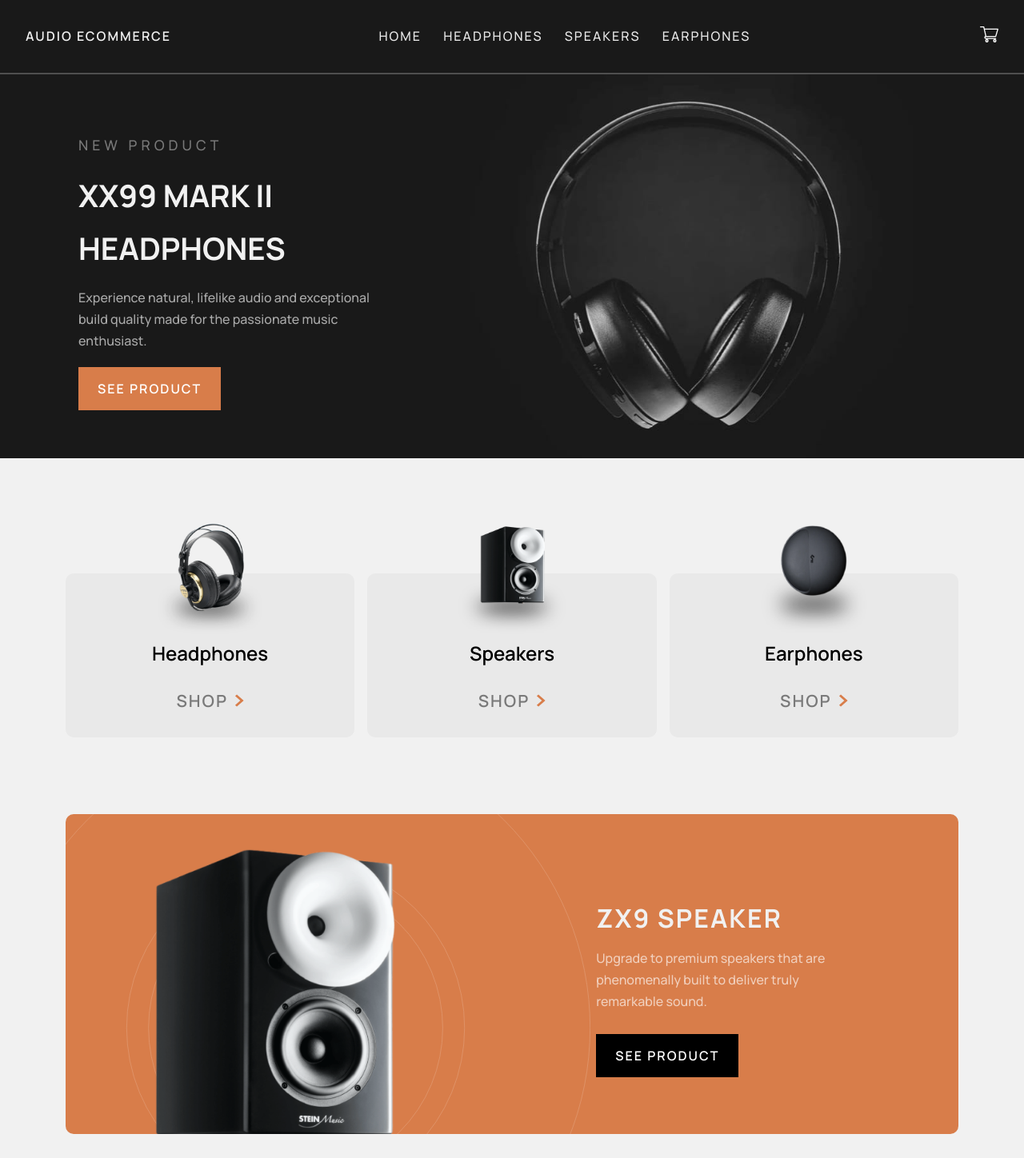
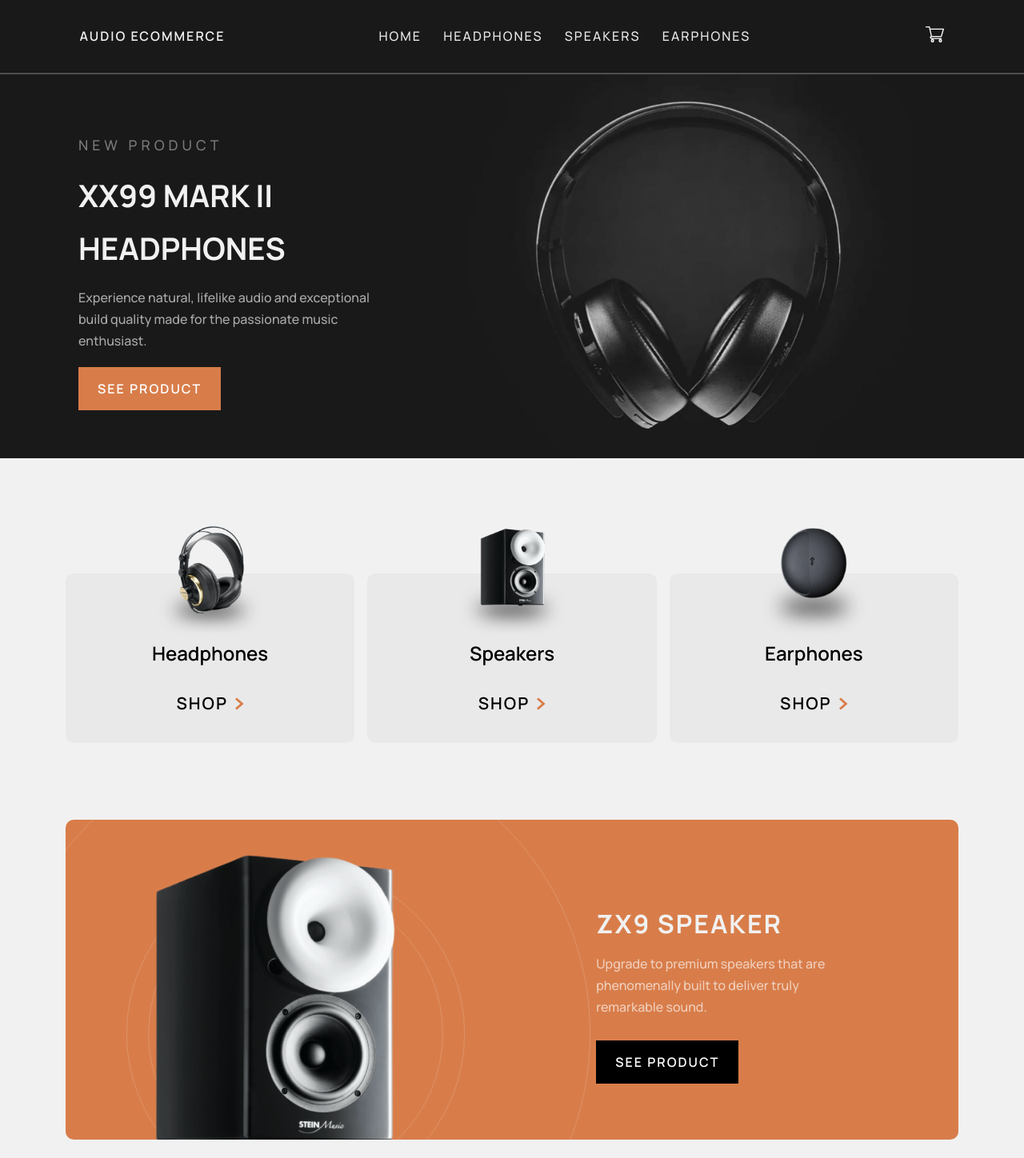
Before and after one commit to Dmitriy24S/audio-ecommerce-app, a Next.js app: page / in a window 1280 px wide. Shown: the top 1448 px of the page at 80% size. Built offline with nearby package versions, Linux system fonts and the light colour scheme.

Commit message:
style: adj. home page spacings, refactor links
* adjust spacings, sections max width
* About section img size
* make whole Categoies card a link
* switch footer social links img to svg for hover color

```diff
--- a/src/components/Footer/Footer.module.css
+++ b/src/components/Footer/Footer.module.css
@@ -1,5 +1,5 @@
 .footer {
-  background-color: var(--blackDark);
+  background-color: var(--blackMedium);
   color: var(--grayLight);
   padding: 2rem;
   display: flex;
@@ -11,14 +11,17 @@
 }
 
 .content {
-  max-width: 1180px;
+  /* max-width: 1180px; */
+  /* max-width: 1081px; */
+  max-width: 1128px;
   margin: 0 auto;
+  width: 100%;
 }
-@media (min-width: 650px) {
+/* @media (min-width: 650px) {
   .content {
     width: 86%;
   }
-}
+} */
 
 @media (min-width: 950px) {
   .TopContainer {
@@ -116,6 +119,7 @@
 
 .socials {
   display: flex;
+  align-items: center;
   margin-top: 2rem;
   gap: 1.2rem;
 }
@@ -127,4 +131,5 @@
 .socials a:hover,
 .socials a:focus-visible {
   fill: var(--brownMedium);
+  color: var(--brownMedium);
 }
--- a/src/components/Footer/Footer.tsx
+++ b/src/components/Footer/Footer.tsx
@@ -45,33 +45,42 @@
           <p className={styles.copyright}>Copyright 2021. All Rights Reserved</p>
           <ul className={styles.socials}>
             <li>
-              <Link href='/' className={styles.link}>
-                <Image
-                  src='/assets/shared/desktop/icon-facebook.svg'
-                  alt='facebook'
-                  width={25}
-                  height={25}
-                />
+              <Link href='/' className={styles.link} aria-label='Facebook'>
+                <svg width='24' height='24' xmlns='http://www.w3.org/2000/svg'>
+                  <path
+                    d='M22.675 0H1.325C.593 0 0 .593 0 1.325v21.351C0 23.407.593 24 1.325 24H12.82v-9.294H9.692v-3.622h3.128V8.413c0-3.1 1.893-4.788 4.659-4.788 1.325 0 2.463.099 2.795.143v3.24l-1.918.001c-1.504 0-1.795.715-1.795 1.763v2.313h3.587l-.467 3.622h-3.12V24h6.116c.73 0 1.323-.593 1.323-1.325V1.325C24 .593 23.407 0 22.675 0z'
+                    fill='currentColor'
+                    fill-rule='nonzero'
+                  />
+                </svg>
               </Link>
             </li>
             <li>
-              <Link href='/' className={styles.link}>
-                <Image
+              <Link href='/' className={styles.link} aria-label='Twitter'>
+                {/* <Image
                   src='/assets/shared/desktop/icon-twitter.svg'
                   alt='twitter'
                   width={25}
                   height={25}
-                />
+                /> */}
+                <svg width='24' height='20' xmlns='http://www.w3.org/2000/svg'>
+                  <path
+                    d='M24 2.557a9.83 9.83 0 01-2.828.775A4.932 4.932 0 0023.337.608a9.864 9.864 0 01-3.127 1.195A4.916 4.916 0 0016.616.248c-3.179 0-5.515 2.966-4.797 6.045A13.978 13.978 0 011.671 1.149a4.93 4.93 0 001.523 6.574 4.903 4.903 0 01-2.229-.616c-.054 2.281 1.581 4.415 3.949 4.89a4.935 4.935 0 01-2.224.084 4.928 4.928 0 004.6 3.419A9.9 9.9 0 010 17.54a13.94 13.94 0 007.548 2.212c9.142 0 14.307-7.721 13.995-14.646A10.025 10.025 0 0024 2.557z'
+                    fill='currentColor'
+                    fill-rule='nonzero'
+                  />
+                </svg>
               </Link>
             </li>
             <li>
-              <Link href='/' className={styles.link}>
-                <Image
-                  src='/assets/shared/desktop/icon-instagram.svg'
-                  alt='instagram'
-                  width={25}
-                  height={25}
-                />
+              <Link href='/' className={styles.link} aria-label='Instagram'>
+                <svg width='24' height='24' xmlns='http://www.w3.org/2000/svg'>
+                  <path
+                    d='M12 2.163c3.204 0 3.584.012 4.85.07 3.252.148 4.771 1.691 4.919 4.919.058 1.265.069 1.645.069 4.849 0 3.205-.012 3.584-.069 4.849-.149 3.225-1.664 4.771-4.919 4.919-1.266.058-1.644.07-4.85.07-3.204 0-3.584-.012-4.849-.07-3.26-.149-4.771-1.699-4.919-4.92-.058-1.265-.07-1.644-.07-4.849 0-3.204.013-3.583.07-4.849.149-3.227 1.664-4.771 4.919-4.919 1.266-.057 1.645-.069 4.849-.069zM12 0C8.741 0 8.333.014 7.053.072 2.695.272.273 2.69.073 7.052.014 8.333 0 8.741 0 12c0 3.259.014 3.668.072 4.948.2 4.358 2.618 6.78 6.98 6.98C8.333 23.986 8.741 24 12 24c3.259 0 3.668-.014 4.948-.072 4.354-.2 6.782-2.618 6.979-6.98.059-1.28.073-1.689.073-4.948 0-3.259-.014-3.667-.072-4.947-.196-4.354-2.617-6.78-6.979-6.98C15.668.014 15.259 0 12 0zm0 5.838a6.162 6.162 0 100 12.324 6.162 6.162 0 000-12.324zM12 16a4 4 0 110-8 4 4 0 010 8zm6.406-11.845a1.44 1.44 0 100 2.881 1.44 1.44 0 000-2.881z'
+                    fill='currentColor'
+                    fill-rule='nonzero'
+                  />
+                </svg>
               </Link>
             </li>
           </ul>
--- a/src/components/Home/About/About.module.css
+++ b/src/components/Home/About/About.module.css
@@ -3,13 +3,17 @@
   text-align: center;
   position: relative;
   margin-bottom: 4rem;
+  max-width: 1180px;
+  margin: 0 auto;
+  justify-content: space-between;
 }
 @media (min-width: 950px) {
   .about {
     display: flex;
     flex-direction: row-reverse;
     align-items: center;
-    justify-content: space-evenly; /* closer together */
+    /* justify-content: space-evenly; */
+    /* closer together */
     /* justify-content: space-around; */
   }
 }
@@ -52,6 +56,8 @@
 }
 @media (min-width: 950px) {
   .image {
-    width: 40%;
+    /* width: 40%; */
+    width: 48%;
+    height: 100%;
   }
 }
--- a/src/components/Home/Categories/Categories.module.css
+++ b/src/components/Home/Categories/Categories.module.css
@@ -21,14 +21,26 @@
   position: relative;
   text-align: center;
   border-radius: 10px;
+  width: 100%;
+  margin-top: 7rem;
+  outline: none;
   background-color: var(--grayMedium2);
-  width: 100%;
-  padding: 2rem;
-  padding-top: 5rem;
-  margin-top: 7rem;
+}
+.card:focus-visible .content {
+  outline: auto;
+  outline: -webkit-focus-ring-color auto 1px;
+}
+.card:focus-visible .button,
+.card:hover .button {
+  color: var(--brownMedium);
+  /* color: var(--brownLight); */
 }
 .card:nth-child(1) {
   margin-top: 5rem;
+}
+.content {
+  padding: 2rem;
+  padding-top: 5rem;
 }
 /* @media (min-width: 650px) {
   .card:nth-child(2) {
@@ -56,7 +68,6 @@
   align-items: center;
   justify-content: center;
   margin: 0 auto;
-  color: var(--grayDark);
   background-color: unset;
   font-weight: 600;
   text-transform: uppercase;
@@ -66,7 +77,3 @@
 .button img {
   margin-left: 8px;
 }
-.button:hover,
-.button:focus-visible {
-  color: var(--blackLight);
-}
--- a/src/components/Home/Categories/Categories.tsx
+++ b/src/components/Home/Categories/Categories.tsx
@@ -1,12 +1,12 @@
 import Image from 'next/image'
+import Link from 'next/link'
 import React from 'react'
 import styles from './Categories.module.css'
-import CategoriesButton from './CategoriesButton'
 
 const Categories = () => {
   return (
     <section className={styles.categories}>
-      <div className={styles.card}>
+      <Link href='category/headphones' className={styles.card}>
         <Image
           src='/assets/shared/desktop/image-headphones.png'
           alt='headphones'
@@ -14,10 +14,20 @@
           width={155}
           height={145}
         />
+        <div className={styles.content}>
           <h4 className={styles.title}>Headphones</h4>
-        <CategoriesButton />
+          <div className={styles.button}>
+            Shop
+            <Image
+              src='/assets/shared/desktop/icon-arrow-right.svg'
+              alt='arrow right'
+              width={12}
+              height={16}
+            />
           </div>
-      <div className={styles.card}>
+        </div>
+      </Link>
+      <Link href='category/speakers' className={styles.card}>
         <Image
           src='/assets/shared/desktop/image-speakers.png'
           alt='speakers'
@@ -25,10 +35,20 @@
           width={158}
           height={145}
         />
+        <div className={styles.content}>
           <h4 className={styles.title}>Speakers</h4>
-        <CategoriesButton />
+          <div className={styles.button}>
+            Shop
+            <Image
+              src='/assets/shared/desktop/icon-arrow-right.svg'
+              alt='arrow right'
+              width={12}
+              height={16}
+            />
           </div>
-      <div className={styles.card}>
+        </div>
+      </Link>
+      <Link href='category/earphones' className={styles.card}>
         <Image
           src='/assets/shared/desktop/image-earphones.png'
           alt='earphones'
@@ -36,9 +56,19 @@
           width={155}
           height={145}
         />
+        <div className={styles.content}>
           <h4 className={styles.title}>Earphones</h4>
-        <CategoriesButton />
+          <div className={styles.button}>
+            Shop
+            <Image
+              src='/assets/shared/desktop/icon-arrow-right.svg'
+              alt='arrow right'
+              width={12}
+              height={16}
+            />
           </div>
+        </div>
+      </Link>
     </section>
   )
 }
--- a/src/components/Home/Categories/CategoriesButton.tsx
+++ /dev/null
@@ -1,19 +0,0 @@
-import Image from 'next/image'
-import React from 'react'
-import styles from './Categories.module.css'
-
-const CategoriesButton = () => {
-  return (
-    <button className={styles.button}>
-      Shop
-      <Image
-        src='/assets/shared/desktop/icon-arrow-right.svg'
-        alt='arrow right'
-        width={12}
-        height={16}
-      />
-    </button>
-  )
-}
-
-export default CategoriesButton
--- a/src/components/Home/FeaturedProducts/FeaturedProducts.module.css
+++ b/src/components/Home/FeaturedProducts/FeaturedProducts.module.css
@@ -86,8 +86,7 @@
     height: 20rem;
     display: grid;
     place-content: center;
-    justify-content: start;
-    padding-left: 5rem;
+    justify-content: flex-start;
   }
   .title {
     margin-top: 0;
@@ -140,7 +139,7 @@
   .cardOrange .content {
     display: flex;
     flex-direction: column;
-    align-items: start;
+    align-items: flex-start;
     text-align: left;
     width: 40%;
     margin-left: auto;
@@ -151,6 +150,9 @@
     margin-right: 0;
   }
 
+  .cardGray {
+    padding-left: 5rem;
+  }
   .cardGray:nth-of-type(2) {
     margin-left: 0rem;
     padding-left: 7rem;
--- a/src/components/Navbar/Navbar.module.css
+++ b/src/components/Navbar/Navbar.module.css
@@ -1,12 +1,19 @@
 .header {
   background-color: var(--blackMedium);
-  display: flex;
-  justify-content: space-between;
-  align-items: center;
   min-height: 3rem;
   padding: 2rem;
   border-bottom: 2px solid var(--blackLight);
   color: var(--grayLight);
+}
+
+.wrapper {
+  /* max-width: 1180px; */
+  max-width: 1081px;
+  margin: 0 auto;
+  width: 100%;
+  display: flex;
+  justify-content: space-between;
+  align-items: center;
 }
 
 .name {
--- a/src/components/Navbar/Navbar.tsx
+++ b/src/components/Navbar/Navbar.tsx
@@ -6,6 +6,7 @@
 const Navbar = () => {
   return (
     <header className={styles.header}>
+      <div className={styles.wrapper}>
         <button aria-label='menu' className={styles.navBtn}>
           <Image
             src='/assets/shared/tablet/icon-hamburger.svg'
@@ -47,6 +48,7 @@
             height={20}
           />
         </button>
+      </div>
     </header>
   )
 }
--- a/src/styles/Button.module.css
+++ b/src/styles/Button.module.css
@@ -2,10 +2,11 @@
   color: var(--white);
   background-color: var(--brownMedium);
   padding: 1rem 1.5rem;
-  transition: background-color 250ms ease;
+  /* transition: background-color 250ms ease; */
   font-weight: 600;
   letter-spacing: 2px;
   text-transform: uppercase;
+  outline-offset: 4px;
 }
 .button:hover,
 .button:focus-visible {
@@ -30,6 +31,8 @@
 }
 .secondaryGray:hover,
 .secondaryGray:focus-visible {
-  background-color: var(--grayMedium2);
-  color: var(--grayDark);
+  /* background-color: var(--grayMedium2); */
+  /* color: var(--grayDark); */
+  background-color: var(--black);
+  color: var(--grayMedium2);
 }
```
Lines whose indentation alone changed are shown as unchanged.
